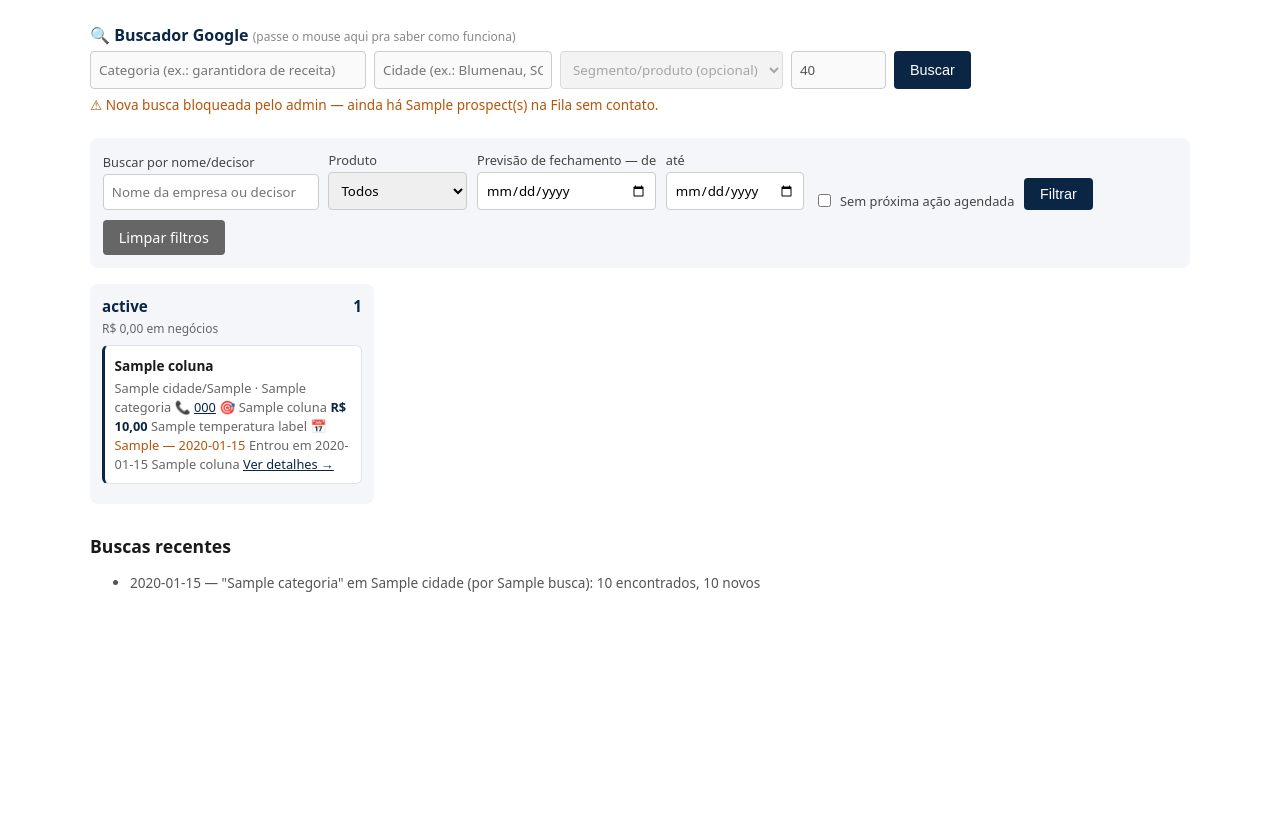
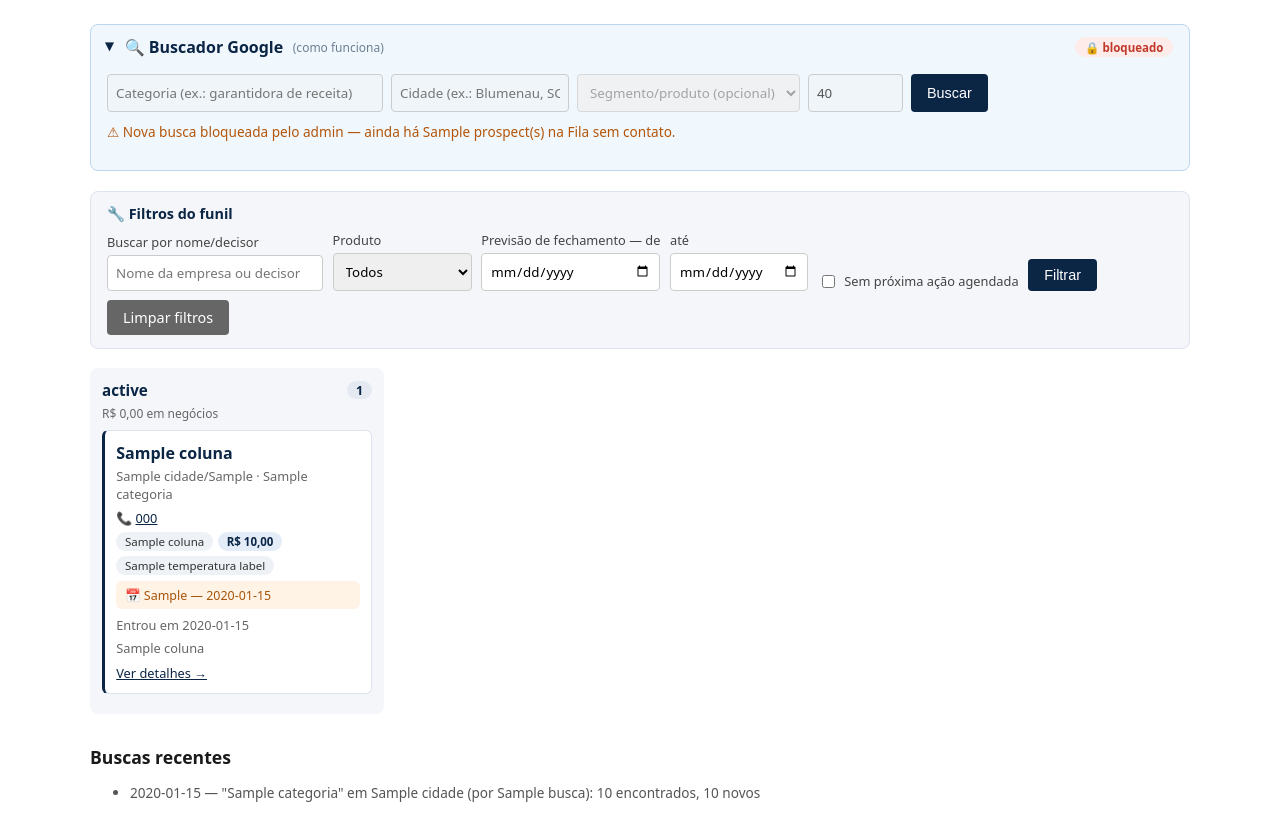
Before and after one commit to engenhariadeclientes/prospeccao-engenhariadeclientes, a FastAPI app: template app/templates/kanban.html in a window 1280 px wide. Shown: the part 60-894 px from the top of the page. Before the commit the page ends 652 px from the top, so only its background shows below. Run offline with FastAPI, Linux system fonts and the light colour scheme; the template is opened without the code that fills it: most values are stand-ins (such as "Sample title", 1, 10 or a date in 2020).

Commit message:
Reforma de UX: nav consolidado, buscador recolhível, cards e colunas mais legíveis
- Nav: os 6 itens de admin (Painel Gerencial, Sequência de e-mail,
  4 catálogos, Usuários, Log de acesso) viraram um único dropdown
  'Administração ▾' com divisores — resolve o texto quebrando linha
- Buscador Google agora é um painel recolhível com identidade visual
  própria (azul claro) e badge de status liberado/bloqueado — fica
  fechado por padrão quando liberado (usa-se menos que filtrar), e
  aberto automaticamente quando bloqueado (chama atenção do admin)
- Filtros do funil ganham cabeçalho próprio e fundo neutro, pra não
  parecer a mesma coisa que o buscador
- Cards do kanban: nome da empresa mais forte, produto/valor/temperatura
  viraram chips (pilulazinhas) em vez de linhas soltas, e 'sem próxima
  ação' virou um badge vermelho de destaque em vez de texto solto
- Coluna com backlog grande (Fila > 15) ganha contador em vermelho

Validado rodando a aplicação de verdade num Postgres local + Playwright
(screenshots conferidos) antes de subir.

```diff
--- a/app/templates/base.html
+++ b/app/templates/base.html
@@ -20,9 +20,10 @@
     nav summary::-webkit-details-marker { display: none; }
     nav summary:hover { color: #fff; }
     nav details[open] summary { color: #fff; }
-    nav details .menu { position: absolute; top: 1.6rem; right: 0; background: #fff; border-radius: 6px; box-shadow: 0 4px 16px rgba(0,0,0,.2); padding: .5rem 0; min-width: 180px; z-index: 10; }
+    nav details .menu { position: absolute; top: 1.6rem; right: 0; background: #fff; border-radius: 6px; box-shadow: 0 4px 16px rgba(0,0,0,.2); padding: .5rem 0; min-width: 220px; z-index: 10; }
     nav details .menu a { display: block; color: var(--navy); padding: .4rem 1rem; font-size: .85rem; }
     nav details .menu a:hover { background: var(--navy-bg); text-decoration: none; }
+    nav details .menu .divisor { border-top: 1px solid #e4e9f2; margin: .4rem 0; }
     input, select, textarea { padding: .5rem; border: 1px solid #ccc; border-radius: 4px; font-family: inherit; }
     button, .botao { padding: .5rem 1rem; background: var(--navy); color: #fff; border: none; border-radius: 4px; cursor: pointer; font-size: .9rem; text-decoration: none; display: inline-block; }
     button:hover, .botao:hover { background: var(--navy-claro); }
@@ -44,15 +45,17 @@
       <a href="/prospects/novo">+ Novo negócio</a>
       <a href="/agenda">Agenda{% if pendencias %} 🔔 {{ pendencias }}{% endif %}</a>
       {% if consultor.is_admin %}
-      <a href="/admin">Painel Gerencial</a>
-      <a href="/sequencias-email" class="botao" style="font-size:.85rem; padding:.35rem .8rem;">✉️ Sequência de e-mail</a>
       <details class="dropdown">
-        <summary>Cadastros ▾</summary>
+        <summary>Administração ▾</summary>
         <div class="menu">
+          <a href="/admin">📊 Painel Gerencial</a>
+          <a href="/sequencias-email">✉️ Sequência de e-mail</a>
+          <div class="divisor"></div>
           <a href="/produtos">Produtos</a>
           <a href="/motivos-perda">Motivos de perda</a>
           <a href="/canais-aquisicao">Canais de aquisição</a>
           <a href="/categorias-aquisicao">Categorias de aquisição</a>
+          <div class="divisor"></div>
           <a href="/consultores">Usuários</a>
           <a href="/log-acesso">Log de acesso</a>
         </div>
--- a/app/templates/kanban.html
+++ b/app/templates/kanban.html
@@ -2,34 +2,57 @@
 {% block title %}Funil{% endblock %}
 {% block content %}
 <style>
-  .secao-busca { margin-bottom: 1.5rem; }
-  .secao-busca h2 { font-size: 1rem; margin: 0 0 .3rem 0; color: var(--navy); cursor: help; }
-  form.busca { display: flex; gap: .5rem; flex-wrap: wrap; }
+  .painel-busca { margin-bottom: 1.2rem; border: 1px solid #bcd6ef; border-radius: 8px; background: #f0f7fd; overflow: hidden; }
+  .painel-busca summary { cursor: pointer; list-style: none; padding: .7rem 1rem; display: flex; align-items: center; gap: .6rem; font-weight: 600; color: var(--navy); }
+  .painel-busca summary::-webkit-details-marker { display: none; }
+  .painel-busca summary::before { content: "▸"; transition: transform .15s; }
+  .painel-busca[open] summary::before { transform: rotate(90deg); }
+  .painel-busca summary .titulo-ajuda { font-weight: normal; font-size: .75rem; color: #6b7f93; cursor: help; }
+  .painel-busca-corpo { padding: 0 1rem 1rem; }
+  .badge-status { font-size: .72rem; font-weight: 600; padding: .15rem .6rem; border-radius: 999px; margin-left: auto; }
+  .badge-status.liberado { background: #e0f3e2; color: #1a7a1a; }
+  .badge-status.bloqueado { background: #fdecea; color: #c0392b; }
+  form.busca { display: flex; gap: .5rem; flex-wrap: wrap; margin-top: .3rem; }
   form.busca input[name="categoria"] { flex: 2; min-width: 220px; }
   form.busca input[name="cidade"] { flex: 1; min-width: 160px; }
-  .aviso-fila { font-size: .85rem; color: #b3550a; margin-top: .4rem; }
-  .filtros { display: flex; gap: .6rem; flex-wrap: wrap; align-items: flex-end; margin-bottom: 1rem; padding: .8rem; background: var(--navy-bg); border-radius: 8px; }
+  .aviso-fila { font-size: .85rem; color: #b3550a; margin-top: .6rem; }
+
+  .painel-filtros { margin-bottom: 1.2rem; border: 1px solid #dde3ec; border-radius: 8px; background: var(--navy-bg); padding: .8rem 1rem; }
+  .painel-filtros .titulo { font-weight: 600; color: var(--navy); font-size: .9rem; margin-bottom: .5rem; display: block; }
+  .filtros { display: flex; gap: .6rem; flex-wrap: wrap; align-items: flex-end; }
   .filtros label { font-size: .8rem; color: #444; display: flex; flex-direction: column; gap: .2rem; }
+
   .board { display: flex; gap: 1rem; overflow-x: auto; padding-bottom: 1rem; }
-  .coluna { flex: 0 0 260px; background: var(--navy-bg); border-radius: 8px; padding: .75rem; }
-  .coluna h3 { font-size: .95rem; margin: 0 0 .3rem 0; display: flex; justify-content: space-between; color: var(--navy); }
+  .coluna { flex: 0 0 270px; background: var(--navy-bg); border-radius: 8px; padding: .75rem; }
+  .coluna h3 { font-size: .95rem; margin: 0 0 .3rem 0; display: flex; justify-content: space-between; align-items: center; color: var(--navy); }
+  .coluna h3 .contagem { font-size: .78rem; padding: .05rem .55rem; border-radius: 999px; background: #e4e9f2; color: var(--navy); }
+  .coluna h3 .contagem.alerta { background: #fdecea; color: #c0392b; font-weight: 700; }
   .coluna .soma { font-size: .75rem; color: #666; margin-bottom: .5rem; }
-  .prospect-card .temperatura { font-size: .8rem; }
-  .prospect-card { background: #fff; border: 1px solid #dde3ec; border-left: 3px solid var(--navy); border-radius: 6px; padding: .6rem; margin-bottom: .5rem; font-size: .85rem; }
-  .prospect-card .nome { font-weight: 600; display: block; margin-bottom: .2rem; }
-  .prospect-card .meta { color: #666; font-size: .8rem; margin-bottom: .4rem; }
-  .prospect-card .valor { color: var(--navy); font-weight: 600; }
-  .prospect-card .proxima-acao { color: #b3550a; }
-  .prospect-card .sem-acao { color: #c01c28; }
+
+  .prospect-card { background: #fff; border: 1px solid #dde3ec; border-left: 3px solid var(--navy); border-radius: 6px; padding: .7rem; margin-bottom: .5rem; font-size: .85rem; }
+  .prospect-card .nome { font-weight: 700; font-size: 1rem; display: block; margin-bottom: .2rem; color: var(--navy); }
+  .prospect-card .meta { color: #666; font-size: .8rem; margin-bottom: .35rem; display: block; }
+  .prospect-card .chips { display: flex; flex-wrap: wrap; gap: .3rem; margin-bottom: .4rem; }
+  .chip { display: inline-block; padding: .12rem .55rem; border-radius: 999px; font-size: .72rem; background: #eef1f6; color: #333; white-space: nowrap; }
+  .chip.valor { background: #e3ecf7; color: var(--navy); font-weight: 700; }
+  .chip.temp-quente { background: #fdecea; color: #c0392b; }
+  .chip.temp-morno { background: #fff6e0; color: #a9761b; }
+  .chip.temp-frio { background: #eaf2fb; color: #2a6fad; }
+  .badge-acao { display: block; padding: .35rem .55rem; border-radius: 6px; font-size: .78rem; margin-bottom: .4rem; }
+  .badge-acao.tem-acao { background: #fff3e6; color: #a9550a; }
+  .badge-acao.sem-acao { background: #fdecea; color: #c0392b; font-weight: 600; }
   .prospect-card a { font-size: .8rem; }
   .prospect-card button.assumir { font-size: .75rem; padding: .2rem .5rem; margin-left: .4rem; }
   .buscas-recentes { font-size: .85rem; color: #555; }
 </style>
 
-<div class="secao-busca">
-  <h2 title="Busca empresas no Google Maps por categoria + cidade e adiciona os resultados com telefone válido na Fila. O admin controla quando novas buscas ficam liberadas ou bloqueadas, em geral pra evitar acumular leads sem trabalhar.">
-    🔍 Buscador Google <span style="font-size:.75rem; font-weight:normal; color:#888;">(passe o mouse aqui pra saber como funciona)</span>
-  </h2>
+<details class="painel-busca" {{ '' if busca_liberada else 'open' }}>
+  <summary>
+    🔍 Buscador Google
+    <span class="titulo-ajuda" title="Busca empresas no Google Maps por categoria + cidade e adiciona os resultados com telefone válido na Fila. O admin controla quando novas buscas ficam liberadas ou bloqueadas, em geral pra evitar acumular leads sem trabalhar.">(como funciona)</span>
+    <span class="badge-status {{ 'liberado' if busca_liberada else 'bloqueado' }}">{{ '🔓 liberado' if busca_liberada else '🔒 bloqueado' }}</span>
+  </summary>
+  <div class="painel-busca-corpo">
     <div style="display:flex; gap:.5rem; flex-wrap:wrap; align-items:flex-start;">
       <form class="busca" method="post" action="/buscar">
         <input type="text" name="categoria" placeholder="Categoria (ex.: garantidora de receita)" required {{ 'disabled' if not busca_liberada else '' }}>
@@ -57,7 +80,10 @@
     <p class="aviso-fila" style="color:#666;">ℹ Ainda há {{ fila_pendente }} prospect(s) na Fila sem contato (busca liberada mesmo assim).</p>
     {% endif %}
   </div>
+</details>
 
+<div class="painel-filtros">
+  <span class="titulo">🔧 Filtros do funil</span>
   <form class="filtros" method="get" action="/">
     <input type="hidden" name="ver" value="{{ ver }}">
     <label>Buscar por nome/decisor
@@ -95,25 +121,36 @@
     <button type="submit">Filtrar</button>
     {% if q or produto_id or prazo_de or prazo_ate or sem_acao %}<a href="/?ver={{ ver }}" class="botao secundario">Limpar filtros</a>{% endif %}
   </form>
+</div>
 
 <div class="board">
   {% for status in status_validos %}
   <div class="coluna">
-    <h3>{{ status_label[status] }} <span>{{ colunas[status]|length }}</span></h3>
+    <h3>
+      {{ status_label[status] }}
+      <span class="contagem {{ 'alerta' if status == 'fila' and colunas[status]|length > 15 else '' }}">{{ colunas[status]|length }}</span>
+    </h3>
     <div class="soma">R$ {{ '%.2f'|format(somas_coluna[status])|replace('.', ',') }} em negócios</div>
     {% for p in colunas[status] %}
     <div class="prospect-card">
       <span class="nome">{{ p.nome or 'Sem nome' }}</span>
       <span class="meta">{{ p.cidade or '—' }}{% if p.uf %}/{{ p.uf }}{% endif %} · {{ p.categoria }}</span>
       <span class="meta">📞 <a href="tel:{{ p.telefone }}">{{ p.telefone }}</a></span>
-      {% if p.produto_nome %}<span class="meta">🎯 {{ p.produto_nome }}</span>{% endif %}
-      {% if p.valor_orcamento %}<span class="meta valor">R$ {{ '%.2f'|format(p.valor_orcamento)|replace('.', ',') }}</span>{% endif %}
-      {% if p.temperatura %}<span class="meta temperatura">{{ temperatura_label[p.temperatura] }}</span>{% endif %}
+
+      {% if p.produto_nome or p.valor_orcamento or p.temperatura %}
+      <div class="chips">
+        {% if p.produto_nome %}<span class="chip">{{ p.produto_nome }}</span>{% endif %}
+        {% if p.valor_orcamento %}<span class="chip valor">R$ {{ '%.2f'|format(p.valor_orcamento)|replace('.', ',') }}</span>{% endif %}
+        {% if p.temperatura %}<span class="chip temp-{{ p.temperatura }}">{{ temperatura_label[p.temperatura] }}</span>{% endif %}
+      </div>
+      {% endif %}
+
       {% if p.proxima_acao_nota or p.proxima_acao_data %}
-      <span class="meta proxima-acao">📅 {{ p.proxima_acao_nota or 'Próxima ação' }}{% if p.proxima_acao_data %} — {{ p.proxima_acao_data.strftime('%d/%m %H:%M') }}{% endif %}</span>
+      <span class="badge-acao tem-acao">📅 {{ p.proxima_acao_nota or 'Próxima ação' }}{% if p.proxima_acao_data %} — {{ p.proxima_acao_data.strftime('%d/%m %H:%M') }}{% endif %}</span>
       {% elif status not in ('ganho', 'perdido') %}
-      <span class="meta sem-acao">⚠ Sem próxima ação agendada</span>
+      <span class="badge-acao sem-acao">⚠ Sem próxima ação agendada</span>
       {% endif %}
+
       <span class="meta">Entrou em {{ p.criado_em.strftime('%d/%m/%Y') }}</span>
       <span class="meta">
         {{ p.consultor_nome or 'sem responsável' }}
```
Lines whose indentation alone changed are shown as unchanged.
